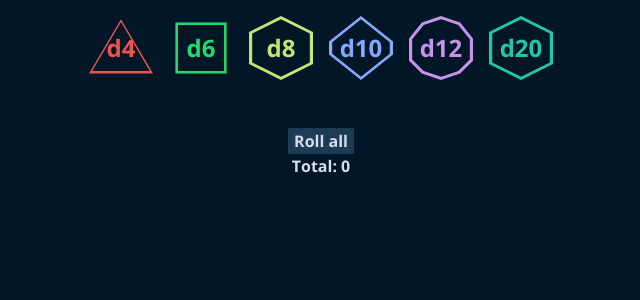
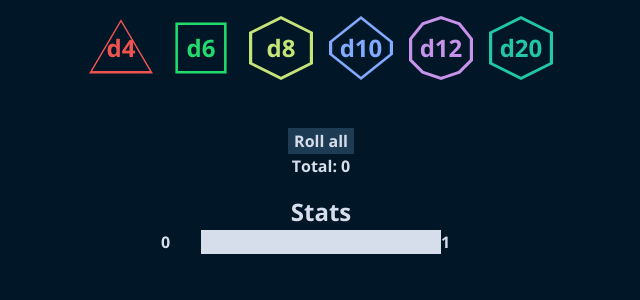
Before and after one commit to zylvve/dice-roller, a Vue app: page / in a window 1280 px wide. Shown: the top 300 px of the page, without its empty margins (319-959 px from the left). Built offline with nearby package versions, Linux system fonts and the light colour scheme.

Commit message:
Roll distribution chart

```diff
--- a/package.json
+++ b/package.json
@@ -9,7 +9,8 @@
     "preview": "vite preview",
     "build-only": "vite build",
     "type-check": "vue-tsc --build",
-    "lint": "eslint . --fix"
+    "lint": "eslint . --fix",
+    "test": "vitest"
   },
   "dependencies": {
     "vue": "^3.5.13"
@@ -26,6 +27,7 @@
     "typescript": "~5.6.3",
     "vite": "^6.0.5",
     "vite-plugin-vue-devtools": "^7.6.8",
+    "vitest": "^2.1.8",
     "vue-tsc": "^2.1.10"
   }
 }
--- a/src/components/DicePanel.vue
+++ b/src/components/DicePanel.vue
@@ -1,6 +1,6 @@
 <script setup lang="ts">
 import DieContainer from './DieContainer.vue';
-import type { DiceVariant } from './types';
+import type { DiceVariant } from './ts/types';
 
 defineProps<{
   diceVariants: DiceVariant[];
--- a/src/components/MainArea.vue
+++ b/src/components/MainArea.vue
@@ -2,7 +2,7 @@
 import { ref } from 'vue';
 import DicePanel from './DicePanel.vue';
 import RollArea from './RollArea.vue';
-import { type Die, type DiceVariant } from './types';
+import { type Die, type DiceVariant } from './ts/types';
 
 const diceVariants = ref<DiceVariant[]>([
   { id: 1, name: 'd4', maxValue: 4, count: 0 },
--- a/src/components/RollArea.vue
+++ b/src/components/RollArea.vue
@@ -1,7 +1,8 @@
 <script setup lang="ts">
 import { computed } from 'vue';
-import type { DiceVariant, Die } from './types';
+import type { DiceVariant, Die } from './ts/types';
 import DieContainer from './DieContainer.vue';
+import StatsSection from './StatsSection.vue';
 
 const props = defineProps<{
   dice: Die[];
@@ -67,6 +68,10 @@ const rollAll = () => {
     <div class="total">
       Total: {{ rollTotal }}
     </div>
+    <StatsSection
+      :dice="sortedDice"
+      :roll-total="rollTotal"
+    />
   </div>
 </template>
 
--- /dev/null
+++ b/src/components/StatsSection.vue
@@ -0,0 +1,68 @@
+<script setup lang="ts">
+import { computed } from 'vue';
+import type { Die } from './ts/types';
+import { rollDistribution } from './ts/rollDistribution';
+
+const props = defineProps<{
+  dice: Die[];
+  rollTotal: number;
+}>()
+
+const data = computed(() => {
+  const maxValues = props.dice.map(die => die.maxValue);
+  return rollDistribution(maxValues);
+})
+
+const maxCount = computed(() =>
+  data.value.reduce((max, row) => ( row.count > max ) ? row.count : max, 0)
+)
+</script>
+
+<template>
+  <section class="stats-section">
+    <h2>Stats</h2>
+    <div
+      class="row"
+      v-for="row in data"
+      :key="row.rollTotal"
+    >
+      <span class="roll-total">{{ row.rollTotal }}</span>
+      <span class="bar-container">
+        <span class="bar" :style="{ width: 100 * row.count / maxCount + '%'}"></span>
+      </span>
+      <span class="count">{{ row.count }}</span>
+    </div>
+  </section>
+</template>
+
+<style>
+.stats-section {
+  padding: 1em;
+
+  display: flex;
+  flex-direction: column;
+  align-items: center;
+}
+
+.row {
+  display: flex;
+  width: 20rem;
+  height: 1.5rem;
+}
+
+.roll-total, .count {
+  width: 2.5rem;
+}
+
+.bar-container {
+  display: flex;
+  width: 15rem;
+  height: 100%;
+}
+
+.bar {
+  height: 100%;
+  background-color: var(--color-fg-primary);
+}
+
+</style>
--- /dev/null
+++ b/src/components/ts/rollDistribution.ts
@@ -0,0 +1,32 @@
+import type { RollDistributionData } from "./types";
+
+export const rollDistribution = (maxValues: number[]) : RollDistributionData => {
+  let countArray = [1];
+  let newCountArray;
+  let currentMaxTotal = 0;
+
+  for (const maxValue of maxValues) {
+    currentMaxTotal += maxValue;
+    newCountArray = new Array(currentMaxTotal + 1).fill(0);
+
+    for (let i = 0; i < countArray.length; ++i) {
+      for (let j = 1; j <= maxValue; ++j) {
+        newCountArray[i + j] += countArray[i];
+      }
+    }
+    countArray = newCountArray;
+  }
+
+  const minRollTotal = maxValues.length;
+  const maxRollTotal = maxValues.reduce((acc, value) => acc + value, 0);
+  const data: RollDistributionData = [];
+
+  for (let rt = minRollTotal; rt <= maxRollTotal; ++rt) {
+    data.push({
+      rollTotal: rt,
+      count: countArray[rt],
+    })
+  }
+
+  return data;
+}
```
Also changed, not shown: src/components/ts/types.ts (renamed from src/components/types.ts, +7 -0 lines), 2 other files (tests, documents, lock files or other folders).
